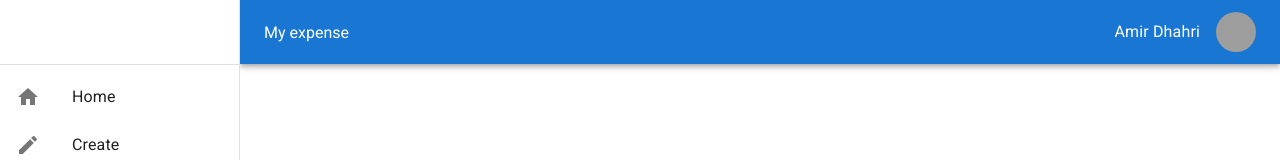
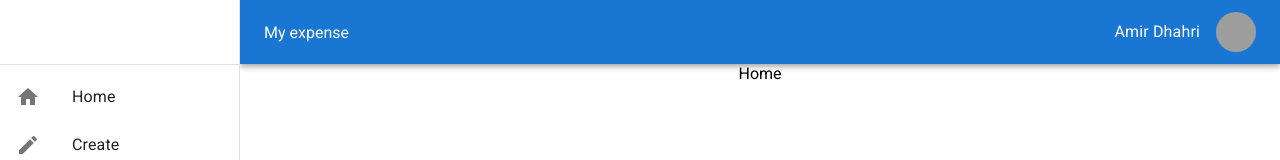
Before and after one commit to amirdhahri01/materialui_react_playground, a React (Create React App) app: page / in a window 1280 px wide. Shown: the top 160 px of the page. Built offline with nearby package versions, Linux system fonts and the light colour scheme; grey boxes are pictures that could not be loaded.

Commit message:
An update

```diff
--- a/src/Pages/Root.jsx
+++ b/src/Pages/Root.jsx
@@ -1,5 +1,5 @@
 import { Outlet } from 'react-router-dom'
-import { Avatar, Link, Typography, Toolbar, Box, AppBar, Divider, Drawer } from '@mui/material';
+import { Box } from '@mui/material';
 import AppBarCustom from 'MUI-Components/AppBarCustom';
 import DrawerCustom from 'MUI-Components/DrawerCustom';
 
@@ -12,7 +12,9 @@ const Root = () => {
                 <AppBarCustom drawerWidth={drawerWidth} />
                 <DrawerCustom drawerWidth={drawerWidth} />
             </header>
-            <Outlet />
+            <Box sx={{ml:`${drawerWidth}px` , display:"flex" , justifyContent:"center"}}>
+                <Outlet />
+            </Box>
         </div>
     )
 }
```
